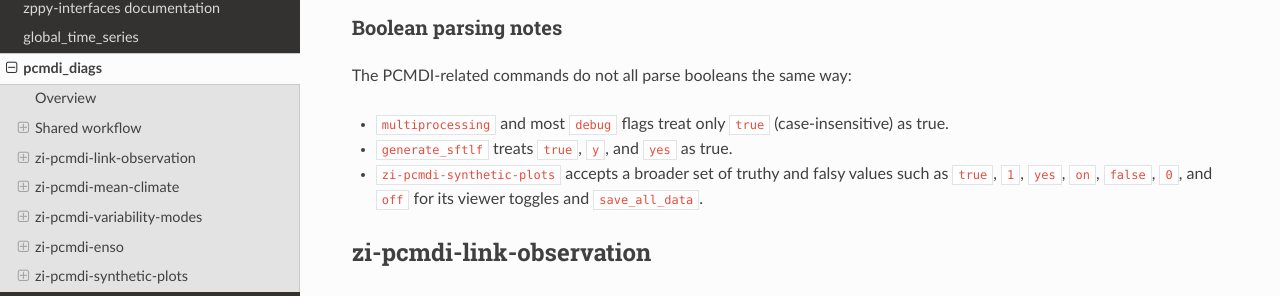
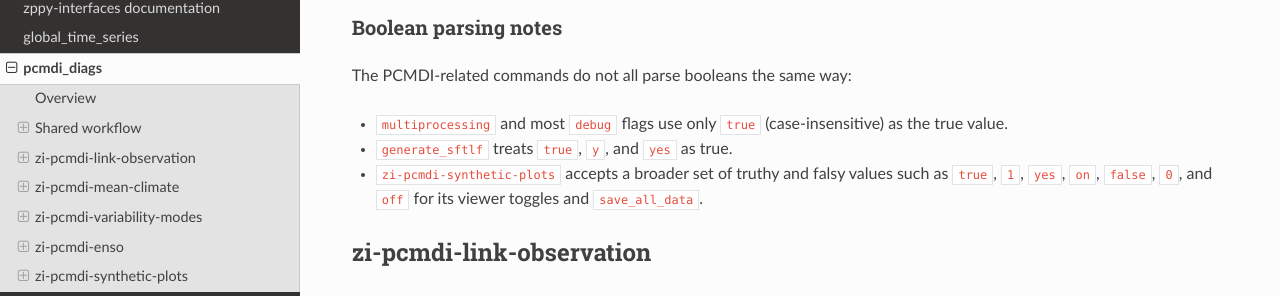
Before and after one commit to E3SM-Project/zppy-interfaces, a Sphinx documentation site: the page built from docs/source/pcmdi_diags.rst, in a window 1280 px wide and 900 px high, scrolled down 2065 px. Shown: the part 144-440 px from the top of the window. Built offline with Sphinx 7.4.7 and the Read the Docs theme 3.1.0, drawn with Linux system fonts in a browser that asks for light colours.

Commit message:
Refine PCMDI docs wording

```diff
--- a/docs/source/pcmdi_diags.rst
+++ b/docs/source/pcmdi_diags.rst
@@ -139,8 +139,8 @@ Boolean parsing notes
 
 The PCMDI-related commands do not all parse booleans the same way:
 
-* ``multiprocessing`` and most ``debug`` flags treat only ``true``
-  (case-insensitive) as true.
+* ``multiprocessing`` and most ``debug`` flags use only ``true``
+  (case-insensitive) as the true value.
 * ``generate_sftlf`` treats ``true``, ``y``, and ``yes`` as true.
 * ``zi-pcmdi-synthetic-plots`` accepts a broader set of truthy and falsy values
   such as ``true``, ``1``, ``yes``, ``on``, ``false``, ``0``, and ``off`` for
```
